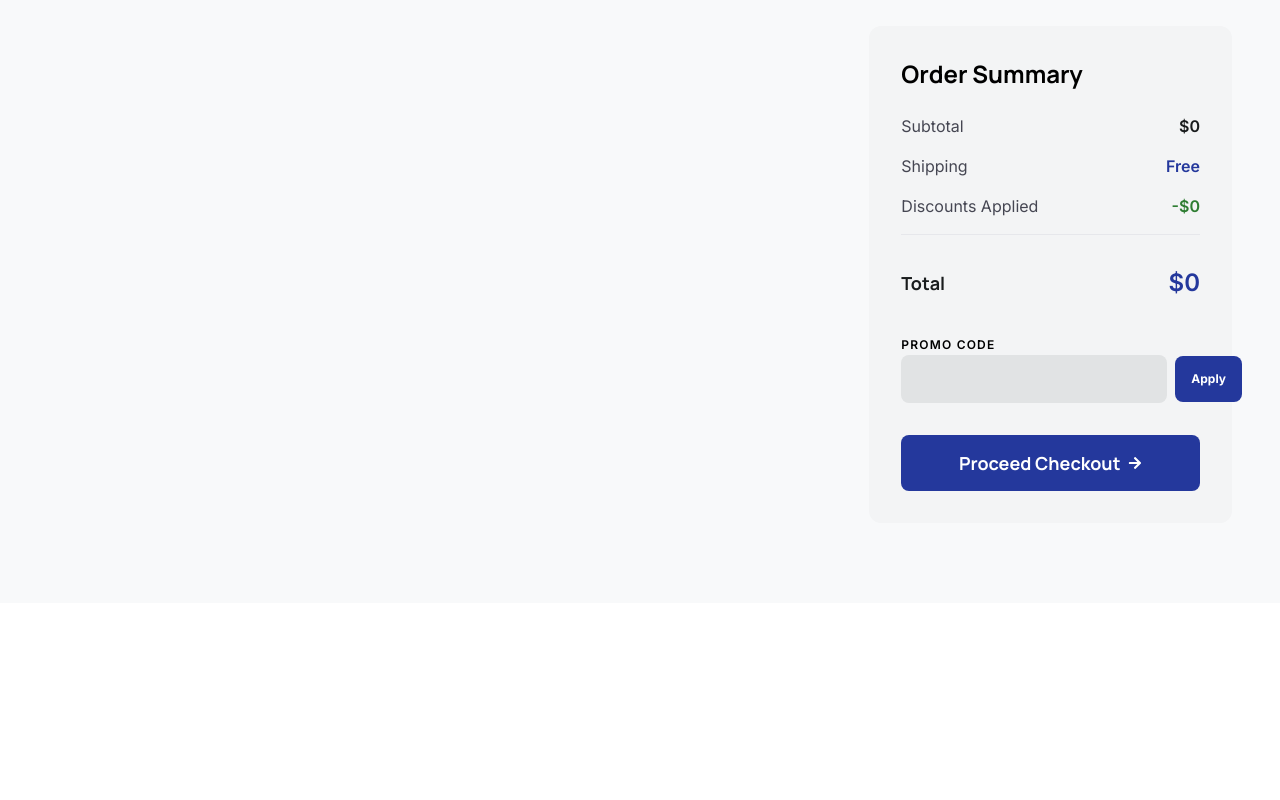
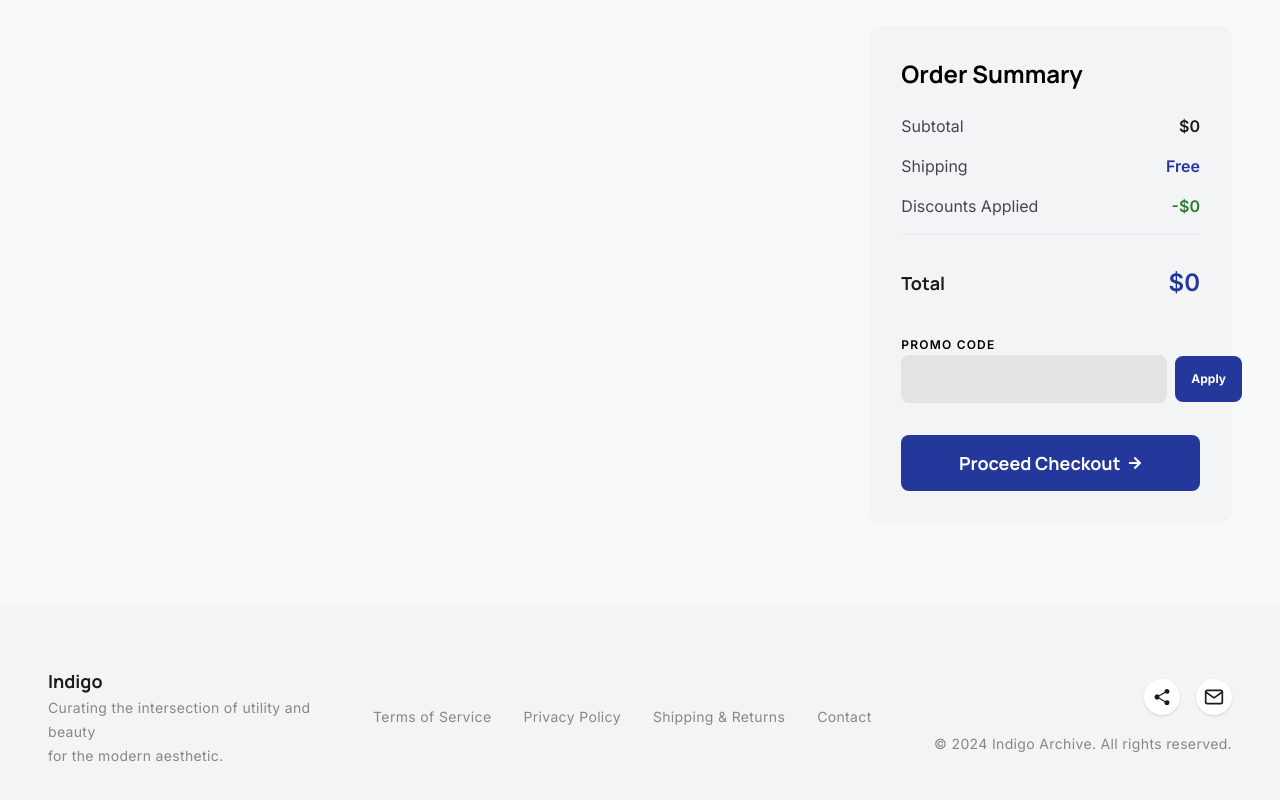
Before and after one commit to jlsutpi-coding/Ecommerce, a React (Vite) app: page /cart in a window 1280 px wide. Shown: the part 214-1014 px from the top of the page. Before the commit the page ends 817 px from the top, so only its background shows below. Built offline with nearby package versions, Linux system fonts and the light colour scheme.

Commit message:
feature: implement fotter component and style add sticky footer component

```diff
--- /dev/null
+++ b/src/components/Footer.jsx
@@ -0,0 +1,58 @@
+import { Link } from "react-router";
+
+import { FiMail } from "react-icons/fi";
+import { IoShareSocial } from "react-icons/io5";
+
+const Footer = () => {
+  const footerLinks = [
+    "Terms of Service",
+    "Privacy Policy",
+    "Shipping & Returns",
+    "Contact",
+  ];
+  return (
+    <div className="   py-16 px-12 bg-[#F3F4F5] flex items-center justify-between  ">
+      <div>
+        <h4 className=" font-bold text-[18px] leading-7 font-manrope text-[#191C1D]">
+          {" "}
+          Indigo
+        </h4>
+        <span className=" font-inter font-normal text-[14px] leading-5 tracking-[0.34px] text-[#191C1D]/50">
+          Curating the intersection of utility and <br /> beauty <br /> for the
+          modern aesthetic.
+        </span>
+      </div>
+      <ul className=" flex justify-center items-center gap-8 ">
+        {footerLinks.map((item, index) => {
+          return (
+            <Link
+              key={index}
+              className=" hover:underline underline-offset-5 decoration-1 decoration-[#191C1D]/50"
+            >
+              <li className=" font-inter font-normal text-[14px] leading-5 tracking-[0.35px] text-[#191C1D]/50">
+                {item}
+              </li>
+            </Link>
+          );
+        })}
+      </ul>
+      <div className=" flex flex-col gap-4 items-end ">
+        <div className=" flex  items-center gap-4">
+          <button className=" cursor-pointer rounded-full p-2 shadow-sm hover:scale-105 transition-transform bg-white text-[#191C1D] ">
+            <IoShareSocial className="text-xl" />
+          </button>
+          <button className=" cursor-pointer rounded-full p-2 shadow-sm hover:scale-105 transition-transform bg-white text-[#191C1D] ">
+            <FiMail className=" text-xl" />
+          </button>
+        </div>
+        <div>
+          <span className=" font-inter font-normal text-[14px] leading-5 tracking-[0.35px] text-[#191C1D]/50">
+            &copy; 2024 Indigo Archive. All rights reserved.
+          </span>{" "}
+        </div>
+      </div>
+    </div>
+  );
+};
+
+export default Footer;
--- a/src/components/Header.jsx
+++ b/src/components/Header.jsx
@@ -16,7 +16,7 @@ const Header = () => {
   const { watchlistItems } = useSelector((state) => state.watchlists);
   const dispatch = useDispatch();
   return (
-    <nav className=" px-8 fixed top-0 w-full z-50 bg-[#f8f9fa]/80  backdrop-blur-xl shadow-[0_4px_30px_rgba(0,0,0,0.05)]  h-21   flex justify-between items-center">
+    <nav className=" px-12 fixed top-0 w-full z-50 bg-[#f8f9fa]/80  backdrop-blur-xl shadow-[0_4px_30px_rgba(0,0,0,0.05)]  h-21   flex justify-between items-center">
       <div>
         <Link to={"/"}>
           <h1 className=" font-extrabold font-manrope leading-8 tracking-[-1.2px]  text-[24px]">
--- a/src/layout/Layout.jsx
+++ b/src/layout/Layout.jsx
@@ -1,12 +1,16 @@
 import React from "react";
 import { Outlet } from "react-router";
 import Header from "../components/Header";
+import Footer from "../components/Footer";
 
 const Layout = () => {
   return (
-    <div className="">
+    <div className=" flex flex-col min-h-screen">
       <Header />
-      <Outlet />
+      <main className=" grow">
+        <Outlet />
+      </main>
+      <Footer />
     </div>
   );
 };
--- a/src/pages/Home/HomePage.jsx
+++ b/src/pages/Home/HomePage.jsx
@@ -32,7 +32,7 @@ const HomePage = () => {
   console.log(productsToshow.length, productsStatus);
 
   return (
-    <div className="pt-32 pb-20 max-w-360 mx-auto px-8">
+    <div className="pt-32 px-8 pb-20 max-w-360 mx-auto ">
       <HeroTitleSection />
       <div className="flex flex-col lg:flex-row  gap-12">
         <CategorySection />
```
